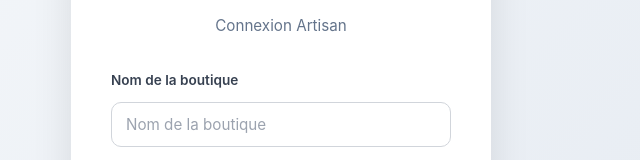
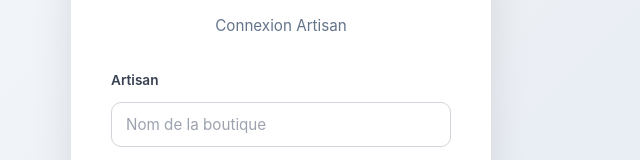
Before and after one commit to Thanan71/SiteCaisse, a Vue app: page /login in a window 1280 px wide. Shown: the part 289-449 px from the top of the page, without its empty margins (359-999 px from the left). Built offline with nearby package versions, Linux system fonts and the light colour scheme; no server answers.

Commit message:
refactor: libeller le login artisan

```diff
--- a/src/views/LoginView.vue
+++ b/src/views/LoginView.vue
@@ -9,7 +9,7 @@
 
       <form @submit.prevent="handleLogin" class="login-form">
         <div class="form-group">
-          <label for="nom-boutique">Nom de la boutique</label>
+          <label for="nom-boutique">Artisan</label>
           <input
             id="nom-boutique"
             v-model="nomBoutique"
```
